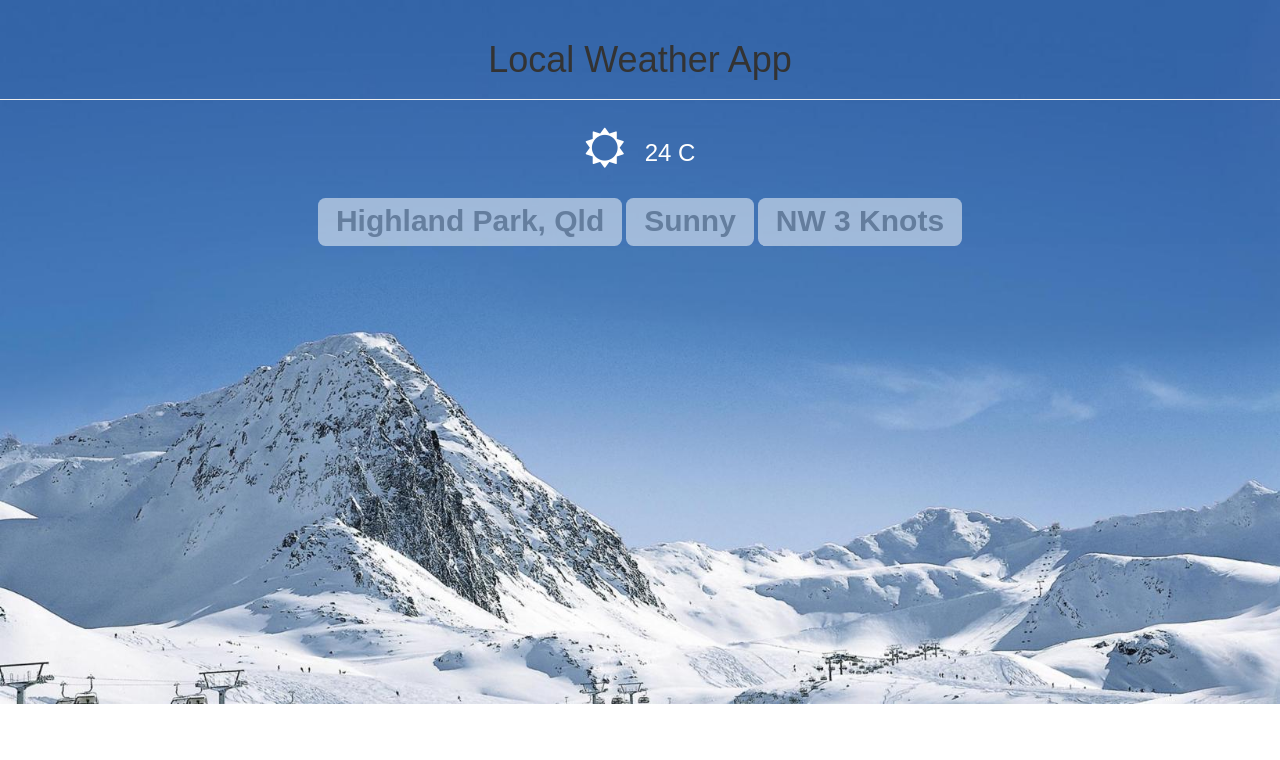
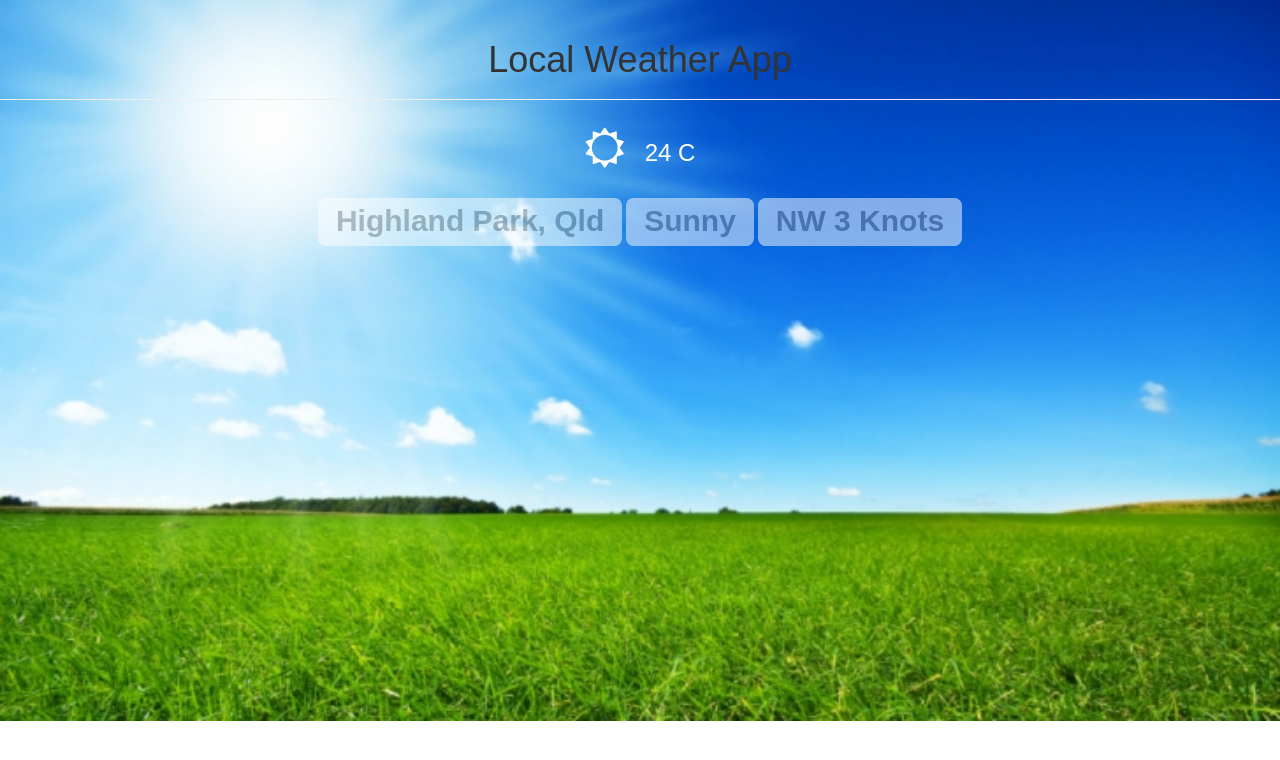
Before and after one commit to Donatron/local_weather, a plain HTML site: page index.html in a window 1280 px wide. Drawn offline with nearby package versions, Linux system fonts and the light colour scheme.

Commit message:
changed background image of body

```diff
--- a/main.css
+++ b/main.css
@@ -5,7 +5,7 @@
 }
 
 body {
-  background: url('images/snowy.jpg');
+  background: url('images/sunny.jpg');
   background-size: cover;
   background-repeat: no-repeat;
 
```
